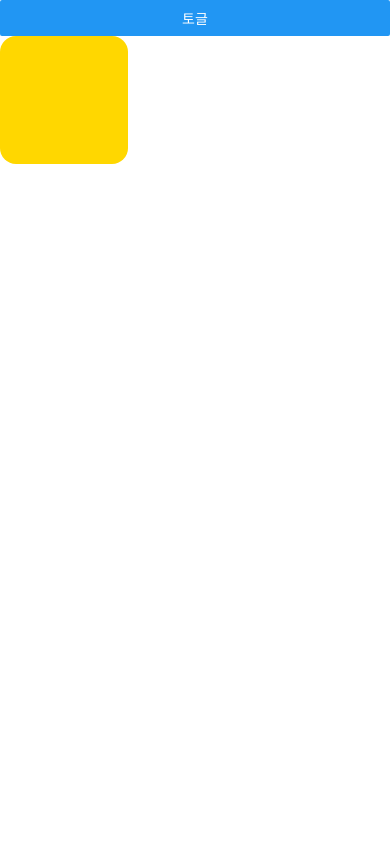
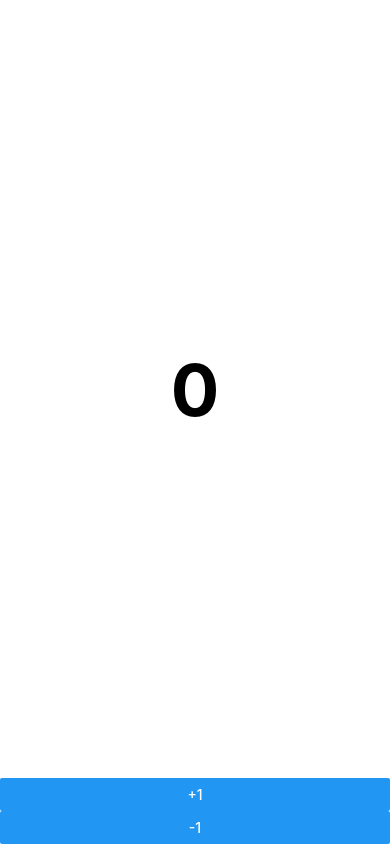
Before and after one commit to amorpaty/LearnReactNative, a React Native app: screen / in a window 390 px wide. Built offline with nearby package versions, Linux system fonts and the light colour scheme.

Commit message:
카운터 만들기

```diff
--- a/App.js
+++ b/App.js
@@ -6,32 +6,27 @@
  */
 
 import React, { useState } from 'react'; //리액트 컴포넌트를 만들때는 이 코드를 꼭 넣어줘야 한다.
-import type { Node } from 'react';
-{/* import Greeting from './component/Greeting' */ }
-import Box from './component/Box';
-
-import {
-  SafeAreaView,
-  Button
-} from 'react-native';
+import { SafeAreaView, StyleSheet } from 'react-native';
+import Counter from './component/Counter';
 
 const App = () => {
-  const [visible, setVisible] = useState(true);
-  const name = 'JSX';
 
-  const onPress = () => {
-    setVisible(!visible);
-  };
+  const [count, setCount] = useState(0);
+
+  const onIncrease = () => setCount(count + 1);
+  const onDecrease = () => setCount(count - 1);
 
   return (
-    <SafeAreaView>
-      {/* JSX에서 주석을 작성하는 방법 {/*와 *} 사이에 주석을 넣는 것 */}
-      {/*<Greeting name={name} />*/}
-      <Button title="토글" onPress={onPress}></Button>
-      {visible && <Box rounded={true} size="large" color="gold" />}
-    </SafeAreaView>
+    < SafeAreaView style={styles.full} >
+      <Counter count={count} onIncrease={onIncrease} onDecrease={onDecrease}></Counter>
+    </SafeAreaView >
   );
 };
 
+const styles = StyleSheet.create({
+  full: {
+    flex: 1,
+  },
+})
 
 export default App;
--- /dev/null
+++ b/component/Counter.js
@@ -0,0 +1,31 @@
+import React from "react";
+import { View, Text, StyleSheet, Button } from 'react-native';
+
+function Counter({ count, onIncrease, onDecrease }) {
+    return (
+        <View style={styles.wrapper}>
+            <View style={styles.numberArea}>
+                <Text style={styles.number}>{count}</Text>
+            </View>
+            <Button title="+1" onPress={onIncrease}></Button>
+            <Button title="-1" onPress={onDecrease}></Button>
+        </View>
+    );
+};
+
+const styles = StyleSheet.create({
+    wrapper: {
+        flex: 1,
+    },
+    numberArea: {
+        flex: 1,
+        alignItems: 'center',
+        justifyContent: 'center'
+    },
+    number: {
+        fontSize: 72,
+        fontWeight: 'bold',
+    }
+})
+
+export default Counter;
```
